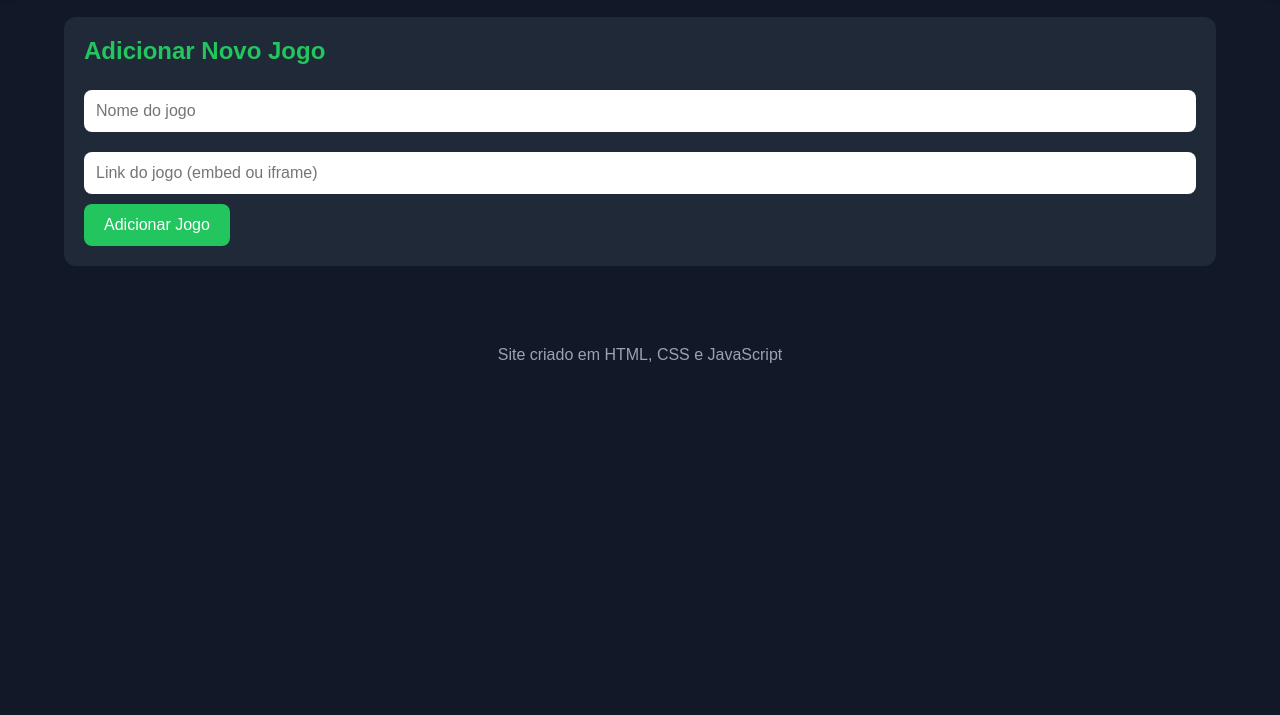
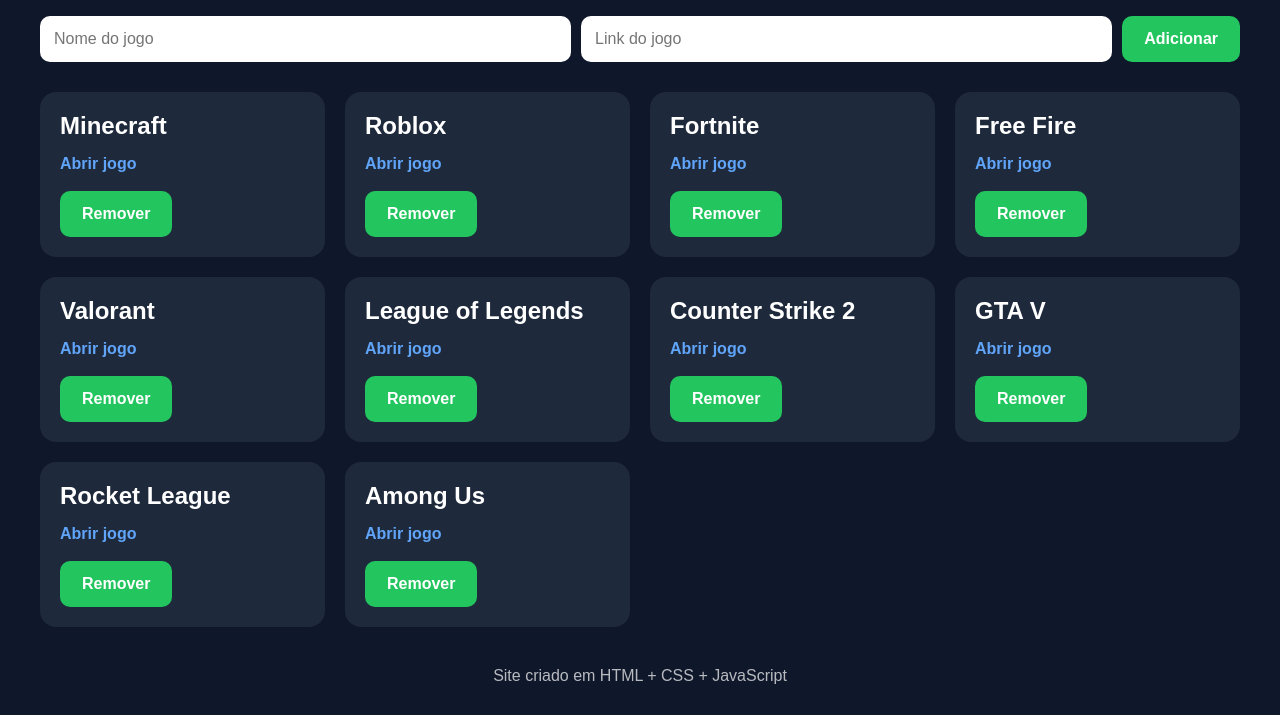
Before and after one commit to EduardoBonettiDonon/index.html, a plain HTML site: page index.html in a window 1280 px wide. Shown: the part 91-806 px from the top of the page. Drawn offline with Linux system fonts and the light colour scheme.

Commit message:
Update index.html

```diff
--- a/index.html
+++ b/index.html
@@ -1,168 +1,249 @@
 <!DOCTYPE html>
-<html lang="pt-BR">
+<html lang="pt-br">
 <head>
-  <meta charset="UTF-8" />
-  <meta name="viewport" content="width=device-width, initial-scale=1.0"/>
-  <title>Anexador de Jogos Online</title>
+<meta charset="UTF-8">
+<meta name="viewport" content="width=device-width, initial-scale=1.0">
+<title>Central de Jogos</title>
 
 <style>
-    *{
-      margin:0;
-      padding:0;
-      box-sizing:border-box;
-      font-family: Arial, Helvetica, sans-serif;
+
+* {
+    margin: 0;
+    padding: 0;
+    box-sizing: border-box;
 }
 
-    body{
-      background:#111827;
-      color:white;
-      min-height:100vh;
+body {
+    font-family: Arial, sans-serif;
+    background: #0f172a;
+    color: white;
+    padding: 30px;
 }
 
-    header{
-      background:#1f2937;
-      padding:20px;
-      text-align:center;
-      box-shadow:0 2px 10px rgba(0,0,0,0.5);
+.container {
+    max-width: 1200px;
+    margin: auto;
 }
 
-    header h1{
-      color:#22c55e;
-      font-size:2rem;
+h1 {
+    text-align: center;
+    margin-bottom: 30px;
+    font-size: 40px;
 }
 
-    .container{
-      width:90%;
-      max-width:1200px;
-      margin:30px auto;
+.formulario {
+    display: flex;
+    gap: 10px;
+    margin-bottom: 30px;
+    flex-wrap: wrap;
 }
 
-    .form-box{
-      background:#1f2937;
-      padding:20px;
-      border-radius:12px;
-      margin-bottom:30px;
+input {
+    flex: 1;
+    min-width: 250px;
+    padding: 14px;
+    border: none;
+    border-radius: 10px;
+    font-size: 16px;
 }
 
-    .form-box h2{
-      margin-bottom:15px;
-      color:#22c55e;
+button {
+    padding: 14px 22px;
+    border: none;
+    border-radius: 10px;
+    background: #22c55e;
+    color: white;
+    font-size: 16px;
+    cursor: pointer;
+    font-weight: bold;
 }
 
-    input{
-      width:100%;
-      padding:12px;
-      margin:10px 0;
-      border:none;
-      border-radius:8px;
-      outline:none;
-      font-size:16px;
+button:hover {
+    background: #16a34a;
 }
 
-    button{
-      background:#22c55e;
-      color:white;
-      border:none;
-      padding:12px 20px;
-      border-radius:8px;
-      cursor:pointer;
-      font-size:16px;
-      transition:0.3s;
+.lista {
+    display: grid;
+    grid-template-columns: repeat(auto-fit, minmax(250px, 1fr));
+    gap: 20px;
 }
 
-    button:hover{
-      background:#16a34a;
+.card {
+    background: #1e293b;
+    padding: 20px;
+    border-radius: 16px;
+    transition: 0.2s;
 }
 
-    .games{
-      display:grid;
-      grid-template-columns:repeat(auto-fit,minmax(300px,1fr));
-      gap:20px;
+.card:hover {
+    transform: scale(1.03);
 }
 
-    .game-card{
-      background:#1f2937;
-      border-radius:12px;
-      overflow:hidden;
-      padding:15px;
-      box-shadow:0 4px 10px rgba(0,0,0,0.4);
+.card h2 {
+    margin-bottom: 15px;
 }
 
-    .game-card h3{
-      margin-bottom:10px;
-      color:#22c55e;
+.card a {
+    display: inline-block;
+    text-decoration: none;
+    color: #60a5fa;
+    font-weight: bold;
 }
 
-    iframe{
-      width:100%;
-      height:250px;
-      border:none;
-      border-radius:10px;
-      background:black;
+.footer {
+    text-align: center;
+    margin-top: 40px;
+    opacity: 0.7;
 }
 
-    footer{
-      text-align:center;
-      padding:20px;
-      margin-top:30px;
-      color:#9ca3af;
-    }
 </style>
 </head>
 <body>
 
-  <header>
-    <h1>🎮 Anexador de Jogos Online</h1>
-  </header>
-
 <div class="container">
 
-    <div class="form-box">
-      <h2>Adicionar Novo Jogo</h2>
+    <h1>🎮 Central de Jogos</h1>
 
-      <input type="text" id="gameName" placeholder="Nome do jogo">
+    <div class="formulario">
 
-      <input type="text" id="gameLink" placeholder="Link do jogo (embed ou iframe)">
+        <input type="text" id="nome" placeholder="Nome do jogo">
 
-      <button onclick="addGame()">Adicionar Jogo</button>
+        <input type="text" id="link" placeholder="Link do jogo">
+
+        <button onclick="adicionarJogo()">
+            Adicionar
+        </button>
+
     </div>
 
-    <div class="games" id="gamesContainer">
+    <div class="lista" id="lista"></div>
 
+    <div class="footer">
+        Site criado em HTML + CSS + JavaScript
     </div>
 
 </div>
 
-  <footer>
-    Site criado em HTML, CSS e JavaScript
-  </footer>
+<script>
 
-  <script>
-    function addGame() {
+const jogosPadrao = [
+    {
+        nome: "Minecraft",
+        link: "https://www.minecraft.net"
+    },
+    {
+        nome: "Roblox",
+        link: "https://www.roblox.com"
+    },
+    {
+        nome: "Fortnite",
+        link: "https://www.fortnite.com"
+    },
+    {
+        nome: "Free Fire",
+        link: "https://ff.garena.com"
+    },
+    {
+        nome: "Valorant",
+        link: "https://playvalorant.com"
+    },
+    {
+        nome: "League of Legends",
+        link: "https://www.leagueoflegends.com"
+    },
+    {
+        nome: "Counter Strike 2",
+        link: "https://store.steampowered.com/app/730/CounterStrike_2/"
+    },
+    {
+        nome: "GTA V",
+        link: "https://www.rockstargames.com/gta-v"
+    },
+    {
+        nome: "Rocket League",
+        link: "https://www.rocketleague.com"
+    },
+    {
+        nome: "Among Us",
+        link: "https://www.innersloth.com/games/among-us/"
+    }
+];
 
-      const gameName = document.getElementById("gameName").value;
-      const gameLink = document.getElementById("gameLink").value;
+if (!localStorage.getItem("jogos")) {
+    localStorage.setItem("jogos", JSON.stringify(jogosPadrao));
+}
 
-      if(gameName === "" || gameLink === ""){
-        alert("Preencha todos os campos!");
+function pegarJogos() {
+    return JSON.parse(localStorage.getItem("jogos")) || [];
+}
+
+function salvarJogos(jogos) {
+    localStorage.setItem("jogos", JSON.stringify(jogos));
+}
+
+function renderizarJogos() {
+
+    const lista = document.getElementById("lista");
+
+    const jogos = pegarJogos();
+
+    lista.innerHTML = "";
+
+    jogos.forEach((jogo, index) => {
+
+        lista.innerHTML += `
+        <div class="card">
+            <h2>${jogo.nome}</h2>
+
+            <a href="${jogo.link}" target="_blank">
+                Abrir jogo
+            </a>
+
+            <br><br>
+
+            <button onclick="removerJogo(${index})">
+                Remover
+            </button>
+        </div>
+        `;
+    });
+}
+
+function adicionarJogo() {
+
+    const nome = document.getElementById("nome").value;
+    const link = document.getElementById("link").value;
+
+    if (!nome || !link) {
+        alert("Preencha tudo");
         return;
     }
 
-      const container = document.getElementById("gamesContainer");
+    const jogos = pegarJogos();
 
-      const card = document.createElement("div");
-      card.classList.add("game-card");
+    jogos.push({ nome, link });
 
-      card.innerHTML = `
-        <h3>${gameName}</h3>
-        <iframe src="${gameLink}" allowfullscreen></iframe>
-      `;
+    salvarJogos(jogos);
 
-      container.appendChild(card);
+    document.getElementById("nome").value = "";
+    document.getElementById("link").value = "";
 
-      document.getElementById("gameName").value = "";
-      document.getElementById("gameLink").value = "";
+    renderizarJogos();
 }
+
+function removerJogo(index) {
+
+    const jogos = pegarJogos();
+
+    jogos.splice(index, 1);
+
+    salvarJogos(jogos);
+
+    renderizarJogos();
+}
+
+renderizarJogos();
+
 </script>
 
 </body>
```
Lines whose indentation alone changed are shown as unchanged.
